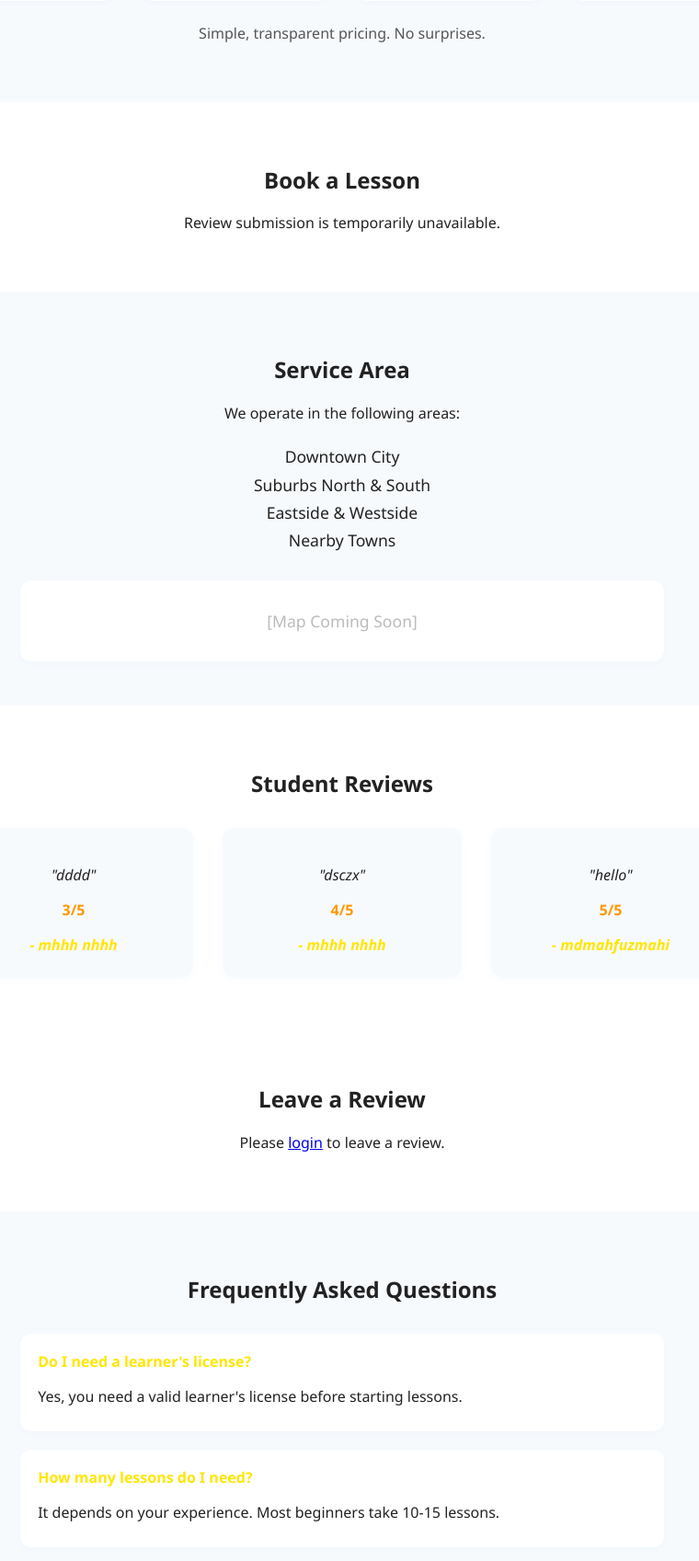
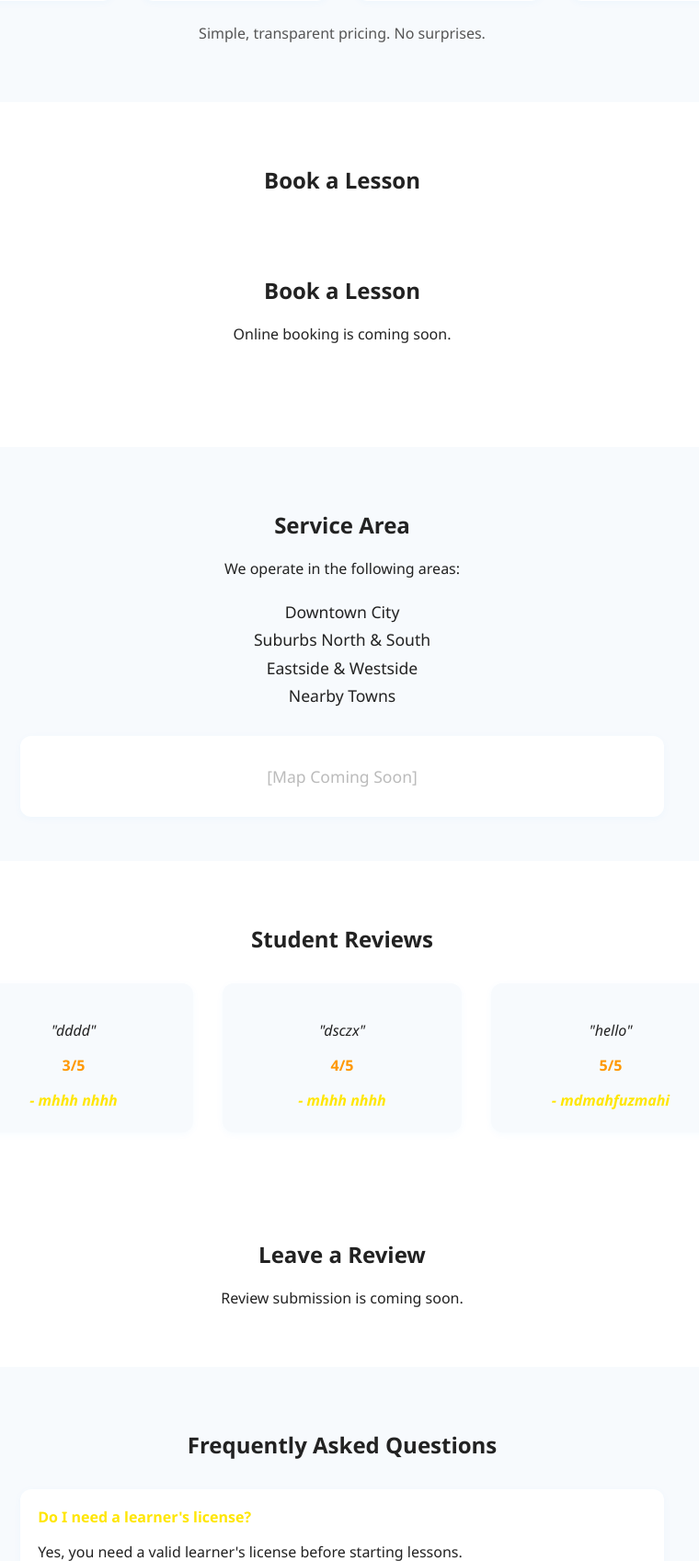
Before and after one commit to mdmahfuzhussen/dendjango, a Django app: page / in a window 1280 px wide. Shown: the part 1871-3568 px from the top of the page at 92% size, without its empty margins (268-1028 px from the left). Run offline with Django 5.2, Linux system fonts and the light colour scheme; data comes from the database, SQL or seed files in the repository.

Commit message:
Update home.html

```diff
--- a/templates/drivers/home.html
+++ b/templates/drivers/home.html
@@ -111,22 +111,20 @@
           </div>
         {% endif %}
 
-      {% if user.is_authenticated %}
-        <form method="post" action="{% url 'drivers:submit_review' %}" class="review-form">
-            {% csrf_token %}
-            <label for="id_comment">Your Review</label>
-            {{ review_form.comment }}
-            <label>Rating</label>
-            <div class="rating-options">
-                {{ review_form.rating }}
-            </div>
-            <button type="submit">Submit Review</button>
-        </form>
-        {% else %}
-            <p class="booking-login-note">
-                Review submission is temporarily unavailable.
-            </p>
-        {% endif %}
+      <section class="booking" id="booking">
+    <h2>Book a Lesson</h2>
+
+    {% if messages %}
+      <div class="messages">
+        {% for message in messages %}
+          <div class="message {{ message.tags }}">{{ message }}</div>
+        {% endfor %}
+      </div>
+    {% endif %}
+
+    <p>Online booking is coming soon.</p>
+
+</section>
       </section>
 
       <section class="service-area fade-in" id="area">
@@ -161,23 +159,14 @@
 
       <section class="review-submit-section fade-in" id="review-submit">
         <div class="review-submit-card">
-          <h2>Leave a Review</h2>
-          {% if user.is_authenticated %}
-            <form method="post" action="{% url 'drivers:submit_review' %}" class="review-form">
-              {% csrf_token %}
-              <label for="id_comment">Your Review</label>
-              {{ review_form.comment }}
-              <label>Rating</label>
-              <div class="rating-options">
-                {{ review_form.rating }}
-              </div>
-              <button type="submit">Submit Review</button>
-            </form>
-          {% else %}
-            <p class="booking-login-note">Please <a href="{% url 'login' %}">login</a> to leave a review.</p>
-          {% endif %}
+            <h2>Leave a Review</h2>
+
+            <p class="booking-login-note">
+              Review submission is coming soon.
+            </p>
+
         </div>
-      </section>
+    </section>
 
       <section class="faq fade-in" id="faq">
         <h2>Frequently Asked Questions</h2>
```
